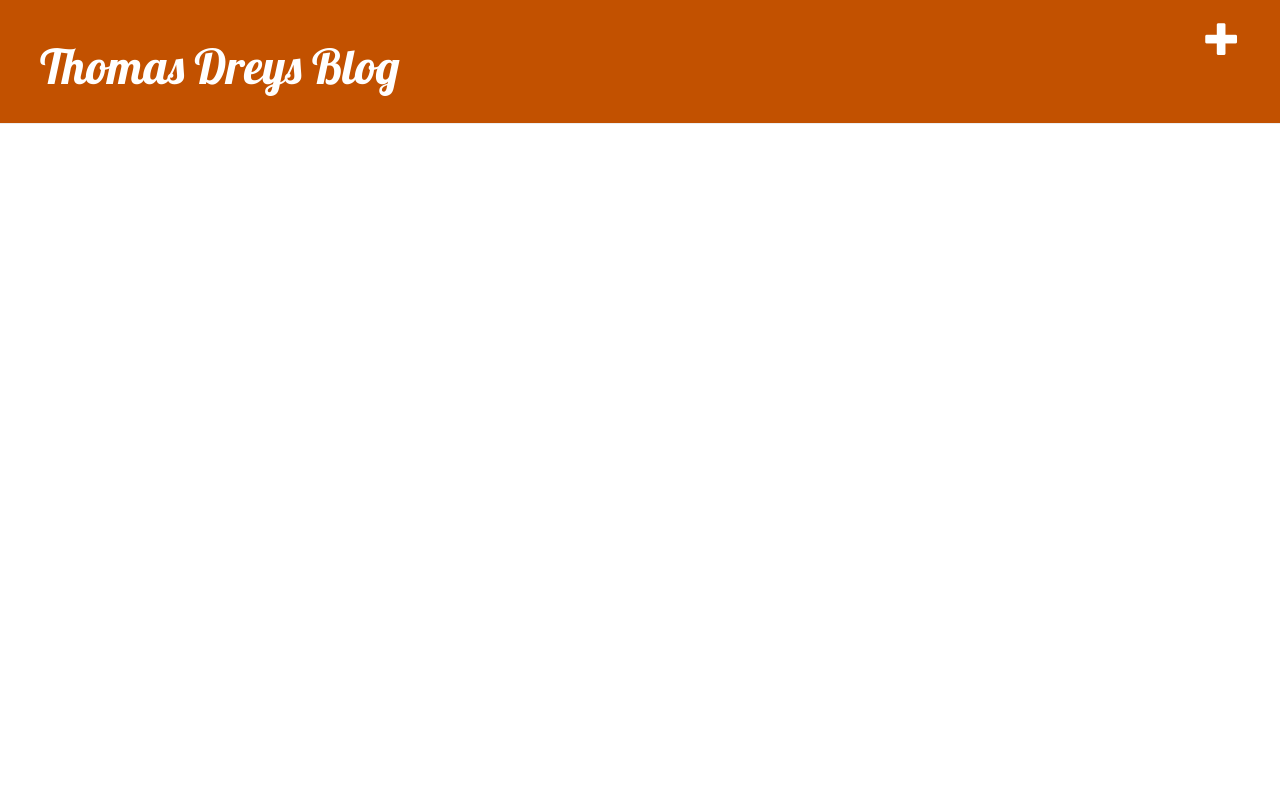
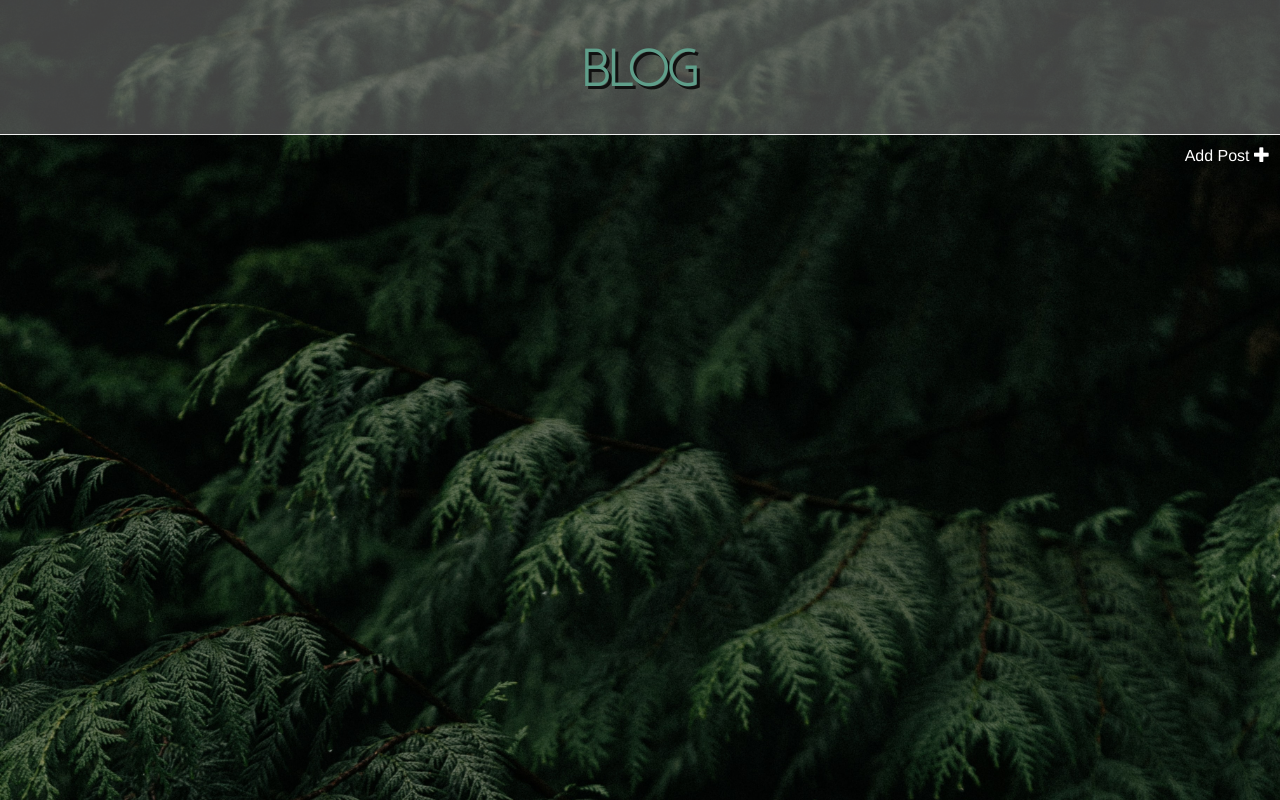
Before and after one commit to TDreys/firstBlog, a Django app: page / in a window 1280 px wide. Run offline with Django 3.2, Linux system fonts and the light colour scheme; the visitor is signed in with stand-in values (Sample User, id 1); data that the repository does not hold is empty; some libraries are stand-ins or nearby versions.

Commit message:
finished blog

```diff
--- a/blog/static/css/blog.css
+++ b/blog/static/css/blog.css
@@ -1,18 +1,35 @@
+body{
+	background-image: url("background.jpeg");
+  	background-repeat: no-repeat;
+  	background-size: cover;
+  	background-attachment: fixed;
+}
+
 .page-header {
-background-color: #C25100;
+	background-color: rgba(111,111,111,0.6);
+	padding: 20px 20px 20px 20px;
+	display: flex;
+	margin-bottom: 10;
+	padding-bottom: 2%;
+	justify-content: center;
+	align-items: center;
 	margin-top: 0;
-padding: 20px 20px 20px 40px;
+	overflow: hidden;
 }
 .page-header h1, .page-header h1 a, .page-header h1 a:visited, .page-header h1 a:active {
-color: #ffffff;
-font-size: 36pt;
+	color: #5f9e8a;
+	text-shadow: 3px 3px #111111;
+	font-size: 40pt;
 	text-decoration: none;
+	font-family: Vita;
 }
 .content {
-margin-left: 40px;
+	width: 45%;
+	margin: auto;
+	margin-top: 100px;
 }
 h1, h2, h3, h4 {
-font-family: 'Lobster', cursive;
+	font-family: Vita;
 }
 .date {
 	color: #828282;
@@ -25,13 +42,29 @@ width: 100%;
 }
 .top-menu, .top-menu:hover, .top-menu:visited {
 	color: #ffffff;
-float: right;
-font-size: 26pt;
-margin-right: 20px;
+	font-size: 12pt;
+	margin-right: 0;
 }
 .post {
-margin-bottom: 70px;
+	padding: 30px;
+	background-color: #ffffff;
+	margin-bottom: 100px;
 }
 .post h2 a, .post h2 a:visited {
 	color: #000000;
 }
+
+.add-post{
+	float: right;
+	display: flex;
+	justify-content: flex-end;
+	align-items: center;
+	width: 100%;
+	margin-bottom: 30px;
+	margin-right: 10px;
+}
+
+@font-face{
+	font-family: Vita;
+	src:url("Dolce Vita.ttf");
+}
--- a/blog/templates/blog/base.html
+++ b/blog/templates/blog/base.html
@@ -9,14 +9,19 @@
 	</head>
 	<body>
 		<div class="page-header">
+
+			<h1><a href="/"> Blog </a></h1>
+
+
+		</div>
+		<div class="add-post">
 			{% if user.is_authenticated %}
-				<a href="{% url 'post_new' %}" class="top-menu"><span class="glyphicon glyphicon-plus"></span></a>
+				<a href="{% url 'post_new' %}" class="top-menu"> Add Post <span class="glyphicon glyphicon-plus"></span></a>
 			{% endif %}
-			<h1><a href="/">Thomas Dreys Blog</a></h1>
 		</div>
 		<div class="content container">
 			<div class="row">
-				<div class="col-md-8">
+				<div>
 				{% block content %}
 				{% endblock %}
 				</div>
--- a/blog/templates/blog/post_detail.html
+++ b/blog/templates/blog/post_detail.html
@@ -8,7 +8,7 @@
 			</div>
 		{% endif %}
 		{% if user.is_authenticated %}
-			<a class="btn btn-default" href="{% url 'post_edit' pk=post.pk %}"><span class="glyphicon glyphicon-pencil"></span></a>
+			<a class="btn btn-default" href="{% url 'post_edit' pk=post.pk %}">Edit <span class="glyphicon glyphicon-pencil"></span></a>
 		{% endif %}
 
 		<h2>{{ post.title }}</h2>
--- a/blog/templates/blog/post_list.html
+++ b/blog/templates/blog/post_list.html
@@ -3,11 +3,11 @@
 {% block content %}
 	{% for post in posts %}
 		<div class="post">
-		<div class="date">
-		<p>published: {{ post.published_date }}</p>
-		</div>
 		<h2><a href="{% url 'post_detail' pk=post.pk %}">{{ post.title }}</a></h2>
 		<p>{{ post.text|linebreaksbr }}</p>
+		<div class="date">
+			<p>published: {{ post.published_date }}</p>
+		</div>
 		</div>
 	{% endfor %}
 {% endblock %}
```
Also changed, not shown: blog/static/css/Dolce Vita.ttf (added), blog/static/css/background.jpeg (added). Lines whose indentation alone changed are shown as unchanged.
